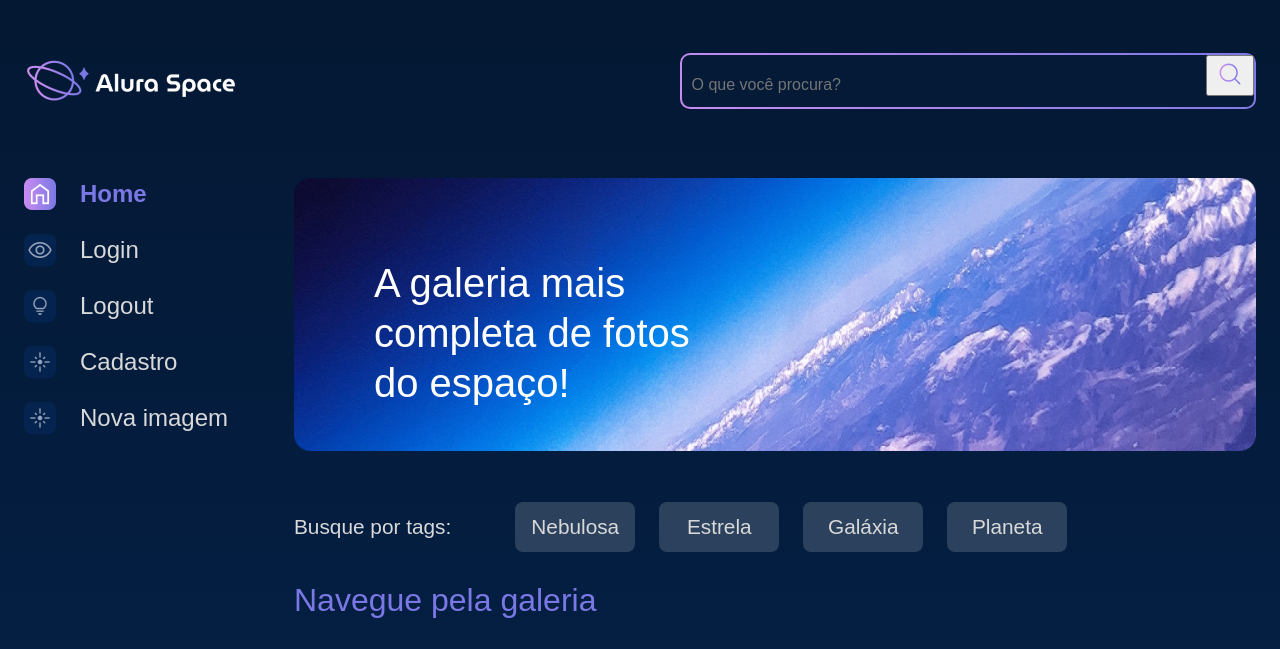
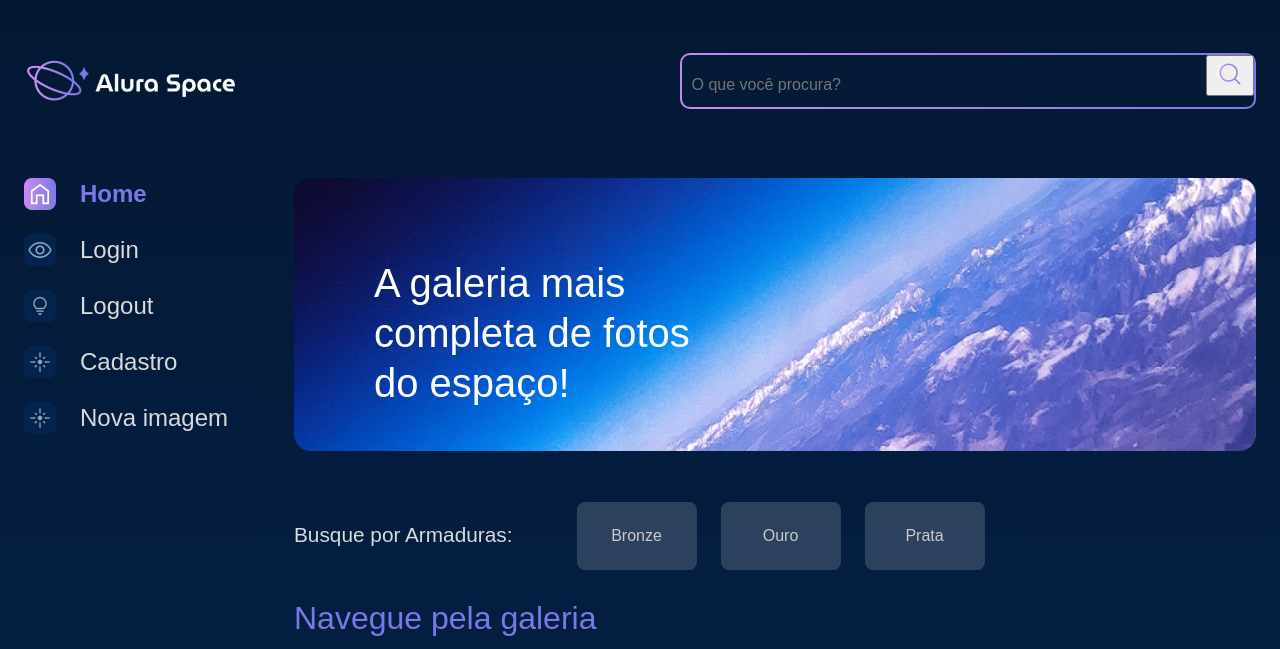
Before and after one commit to carlosrjhoe/Django_cavaleiros_do_zodiaco, a Django app: page / in a window 1280 px wide. Shown: the top 649 px of the page. Run offline with Django 4.2, Linux system fonts and the light colour scheme; a user stored in the database is signed in; data comes from the database, SQL or seed files in the repository; both versions use the stored data as it was after the commit.

Commit message:
Django: Adicionando regra de negócio para viewFunction de filtro

```diff
--- a/apps/galeria/templates/galeria/index.html
+++ b/apps/galeria/templates/galeria/index.html
@@ -11,12 +11,11 @@
                     <h1 class="banner__titulo"> A galeria mais completa de fotos do espaço!</h1>
                 </section>
                 <section class="tags">
-                    <p class="tags__titulo">Busque por tags:</p>
+                    <p class="tags__titulo">Busque por Armaduras:</p>
                     <ul class="tags__lista">
-                        <li class="tags__tag">Nebulosa</li>
-                        <li class="tags__tag">Estrela</li>
-                        <li class="tags__tag">Galáxia</li>
-                        <li class="tags__tag">Planeta</li>
+                        <li class="tags__tag"><a href="{% url "apps.galeria:filtro_imagem" 'BRONZE' %}" class="btn" style="color: #c9c9c9;">Bronze</a></li>
+                        <li class="tags__tag"><a href="{% url "apps.galeria:filtro_imagem" 'OURO' %}" class="btn" style="color: #c9c9c9;">Ouro</a></li>
+                        <li class="tags__tag"><a href="{% url "apps.galeria:filtro_imagem" 'PRATA' %}" class="btn" style="color: #c9c9c9;">Prata</a></li>
                     </ul>
                 </section>
                 <section class="galeria">
--- a/apps/galeria/urls.py
+++ b/apps/galeria/urls.py
@@ -10,4 +10,5 @@ urlpatterns = [
     path('nova_imagem', views.nova_imagem, name='nova_imagem'),
     path('editar_imagem/<int:foto_id>', views.editar_imagem, name='editar_imagem'),
     path('deletar_imagem/<int:foto_id>', views.deletar_imagem, name='deletar_imagem'),
+    path('filtro_imagem/<str:armadura>', views.filtro_imagem, name='filtro_imagem'),
 ]
--- a/apps/galeria/views.py
+++ b/apps/galeria/views.py
@@ -71,3 +71,10 @@ def deletar_imagem(request, foto_id):
     fotografia.delete()
     messages.success(request, 'Fotografia deletada.')
     return redirect('apps.galeria:index')
+
+def filtro_imagem(request, armadura):
+    cavaleiros = Cavaleiro.objects.order_by('armadura').filter(armadura=armadura)
+    context = {
+        'cavaleiros': cavaleiros
+    }
+    return render(request, 'galeria/index.html', context)
```
Also changed, not shown: cavaleiros_do_zodiaco.sqlite3.
